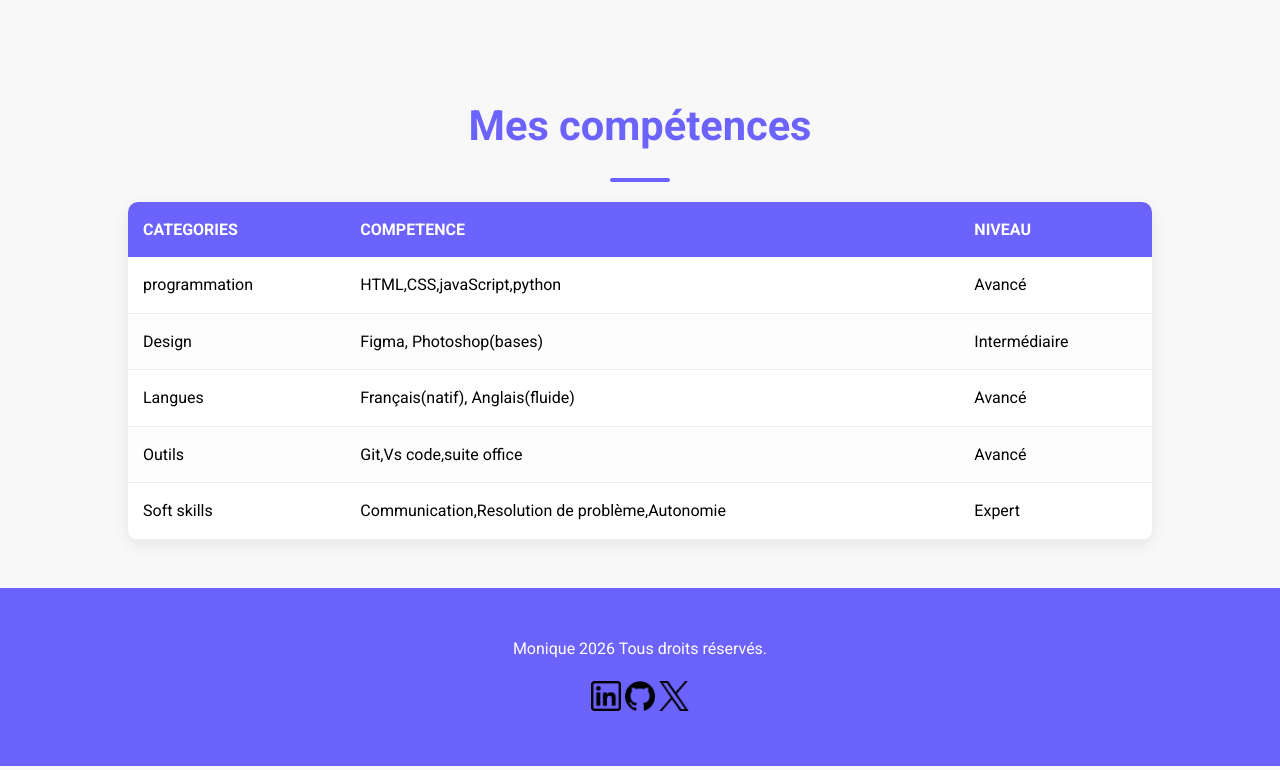
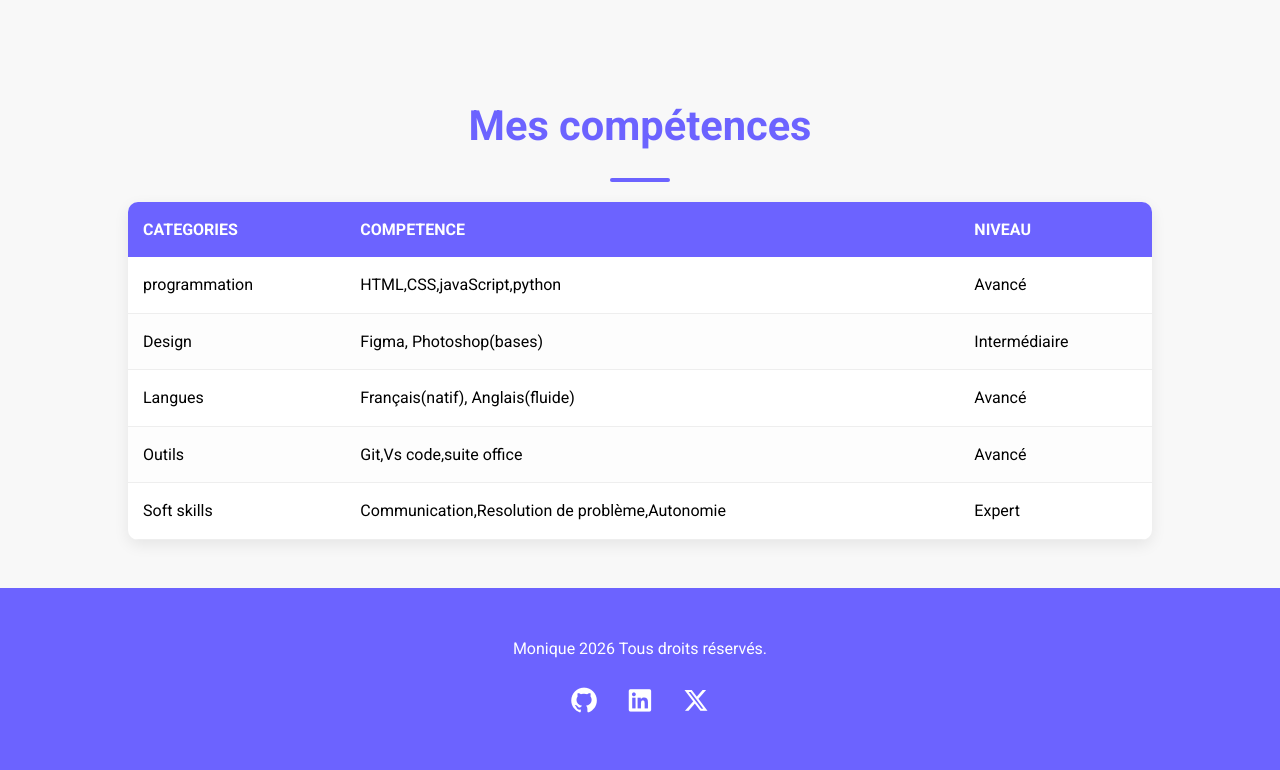
Before and after one commit to Moniquekumase/Mon-Portfolio-2026, a plain HTML site: page index.html in a window 1280 px wide. Shown: the part 1138-1908 px from the top of the page. Drawn offline with Linux system fonts and the light colour scheme.

Commit message:
stylisation de la section mes competences et du footer

```diff
--- a/index.html
+++ b/index.html
@@ -7,6 +7,7 @@
     <link rel="stylesheet" href="css/style.css">
     <link rel="preconnect" href="https://fonts.googleapis.com">
 <link rel="preconnect" href="https://fonts.gstatic.com" crossorigin>
+<link rel="stylesheet" href="https://cdnjs.cloudflare.com/ajax/libs/font-awesome/7.0.1/css/all.min.css" integrity="sha512-2SwdPD6INVrV/lHTZbO2nodKhrnDdJK9/kg2XD1r9uGqPo1cUbujc+IYdlYdEErWNu69gVcYgdxlmVmzTWnetw==" crossorigin="anonymous" referrerpolicy="no-referrer" />
 <link href="https://fonts.googleapis.com/css2?family=Roboto:ital,wght@0,100..900;1,100..900&display=swap" rel="stylesheet">
 </head>
 <body>
@@ -88,9 +89,9 @@
 
     <footer>
         <p>Monique 2026 Tous droits réservés.</p>
-        <img src="image/in.png" alt="" width="30">
-        <img src="image/Git.png" alt="" width="30">
-        <img src="image/Twitter.png" alt="" width="30">
+        <a href=""><i class="fa-brands fa-github"></i></a>
+        <a href=""><i class="fa-brands fa-linkedin"></i></a>
+        <a href=""><i class="fa-brands fa-x-twitter"></i></a>
     </footer>
 </body>
 </html>
```
